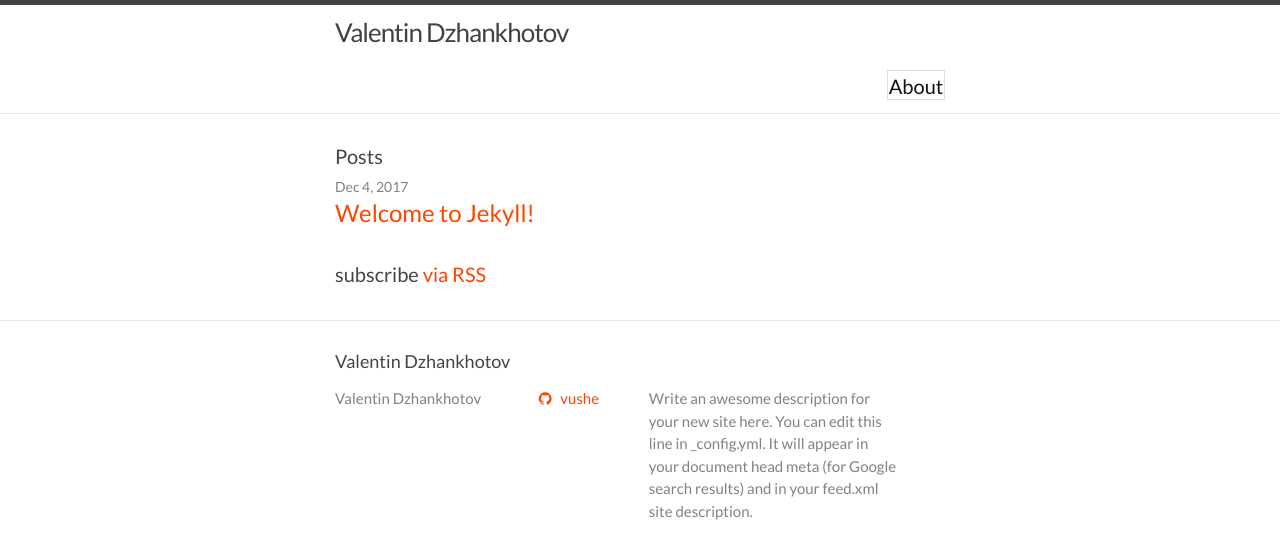
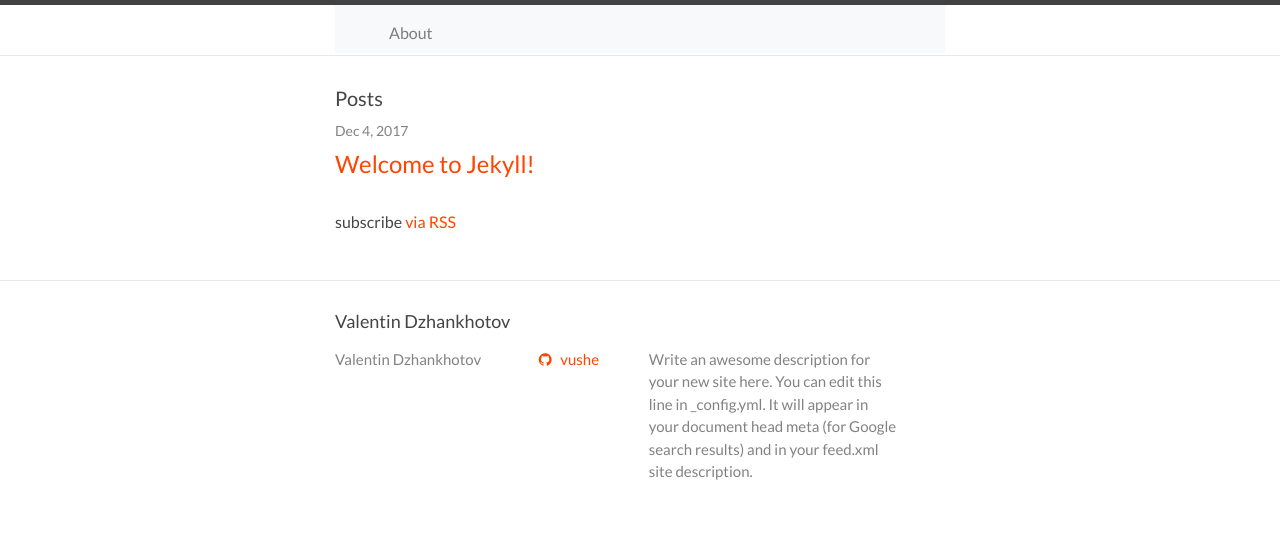
Before and after one commit to vushe/vushe.github.io, a Jekyll site: the page built from index.md, in a window 1280 px wide. Shown: the top 559 px of the page. Built offline with Jekyll 4.4.1, drawn with Linux system fonts in a browser that asks for light colours; nearby versions of some CDN libraries.

Commit message:
Bootstrap navbar

```diff
--- a/_includes/header.html
+++ b/_includes/header.html
@@ -3,28 +3,24 @@
     <div class="wrapper col-md-6 col-md-offset-3">
         {% assign default_paths = site.pages | map: "path" %}
         {% assign page_paths = site.header_pages | default: default_paths %}
-        <a class="site-title" href="{{ "/" | relative_url }}">{{ site.title | escape }}</a>
+        <!-- <a class="site-title" href="{{ "/" | relative_url }}">{{ site.title | escape }}</a> -->
 
         {% if page_paths %}
-            <nav class="site-nav">
-                <input type="checkbox" id="nav-trigger" class="nav-trigger" />
-                <label for="nav-trigger">
-                    <span class="menu-icon">
-                        <svg viewBox="0 0 18 15" width="18px" height="15px">
-                            <path fill="#424242" d="M18,1.484c0,0.82-0.665,1.484-1.484,1.484H1.484C0.665,2.969,0,2.304,0,1.484l0,0C0,0.665,0.665,0,1.484,0 h15.031C17.335,0,18,0.665,18,1.484L18,1.484z"/>
-                            <path fill="#424242" d="M18,7.516C18,8.335,17.335,9,16.516,9H1.484C0.665,9,0,8.335,0,7.516l0,0c0-0.82,0.665-1.484,1.484-1.484 h15.031C17.335,6.031,18,6.696,18,7.516L18,7.516z"/>
-                            <path fill="#424242" d="M18,13.516C18,14.335,17.335,15,16.516,15H1.484C0.665,15,0,14.335,0,13.516l0,0 c0-0.82,0.665-1.484,1.484-1.484h15.031C17.335,12.031,18,12.696,18,13.516L18,13.516z"/>
-                        </svg>
-                    </span>
-                </label>
-
-                <div class="trigger">
-                    {% for path in page_paths %}
-                        {% assign my_page = site.pages | where: "path", path | first %}
-                        {% if my_page.title %}
-                        <a class="page-link" href="{{ my_page.url | relative_url }}">{{ my_page.title | escape }}</a>
-                        {% endif %}
-                    {% endfor %}
+            <nav class="navbar navbar-expand-lg navbar-light bg-light">
+                <button class="navbar-toggler" type="button" data-toggle="collapse" data-target="#navbarContent" aria-controls="navbarContent" aria-expanded="false" aria-label="Toggle navigation">
+                    <span class="navbar-toggler-icon"></span>
+                </button>
+                <div class="collapse navbar-collapse" id="navbarContent">
+                    <ul class="navbar-nav mr-auto">
+                        {% for path in page_paths %}
+                            {% assign my_page = site.pages | where: "path", path | first %}
+                            {% if my_page.title %}
+                                <li class="nav-item">
+                                    <a class="nav-link" href="{{ my_page.url | relative_url }}">{{ my_page.title | escape }}</a>
+                                </li>
+                            {% endif %}
+                        {% endfor %}
+                    </ul>
                 </div>
             </nav>
         {% endif %}
--- a/assets/style.scss
+++ b/assets/style.scss
@@ -2,7 +2,7 @@
 ---
 
 :root {
-    font-size: 1px;
+    //font-size: 1px;
 }
 
 $thickness: 1rem;
@@ -10,20 +10,20 @@
 
 body {
     font-family: 'Lato' !important;
-    font-size: 20rem !important;
+    // font-size: 20rem !important;
     color: $dark-grey !important;
 
     a {
         display: inline-block !important;
         color: orangered;
         transition: .25s ease-in;
-        height: 30rem;
+        height: 1.5rem;
 
         &::after {
             border-bottom: 2px solid transparent !important;
             content: '';
             margin: 0 auto;
-            width: 10px;
+            width: .5rem;
             transition: .25s ease-in;
         }
 
```
